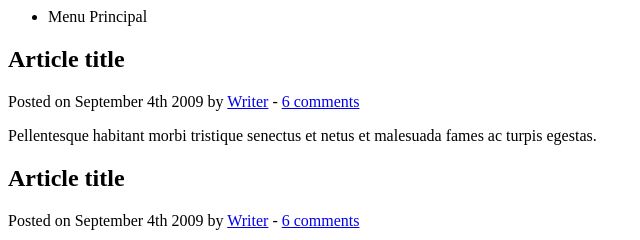
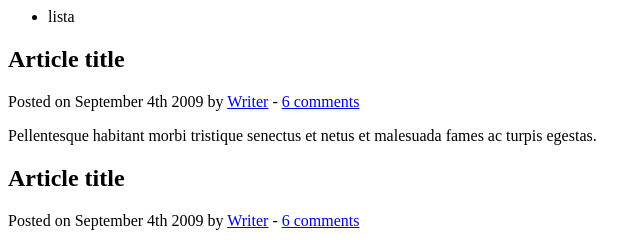
Before and after one commit to franperezz99/demo-repo2, a plain HTML site: page index.html in a window 1280 px wide. Shown: the top 240 px of the page, 0-640 px from the left. Drawn offline with Linux system fonts and the light colour scheme.

Commit message:
Nuevo archivo js y modificacion del index

```diff
--- a/index.html
+++ b/index.html
@@ -10,7 +10,7 @@
 	<header>
 		<nav>
 			<ul>
-				<li>Menu Principal</li>
+				<li>lista</li>
 			</ul>
 		</nav>
 	</header>
```
